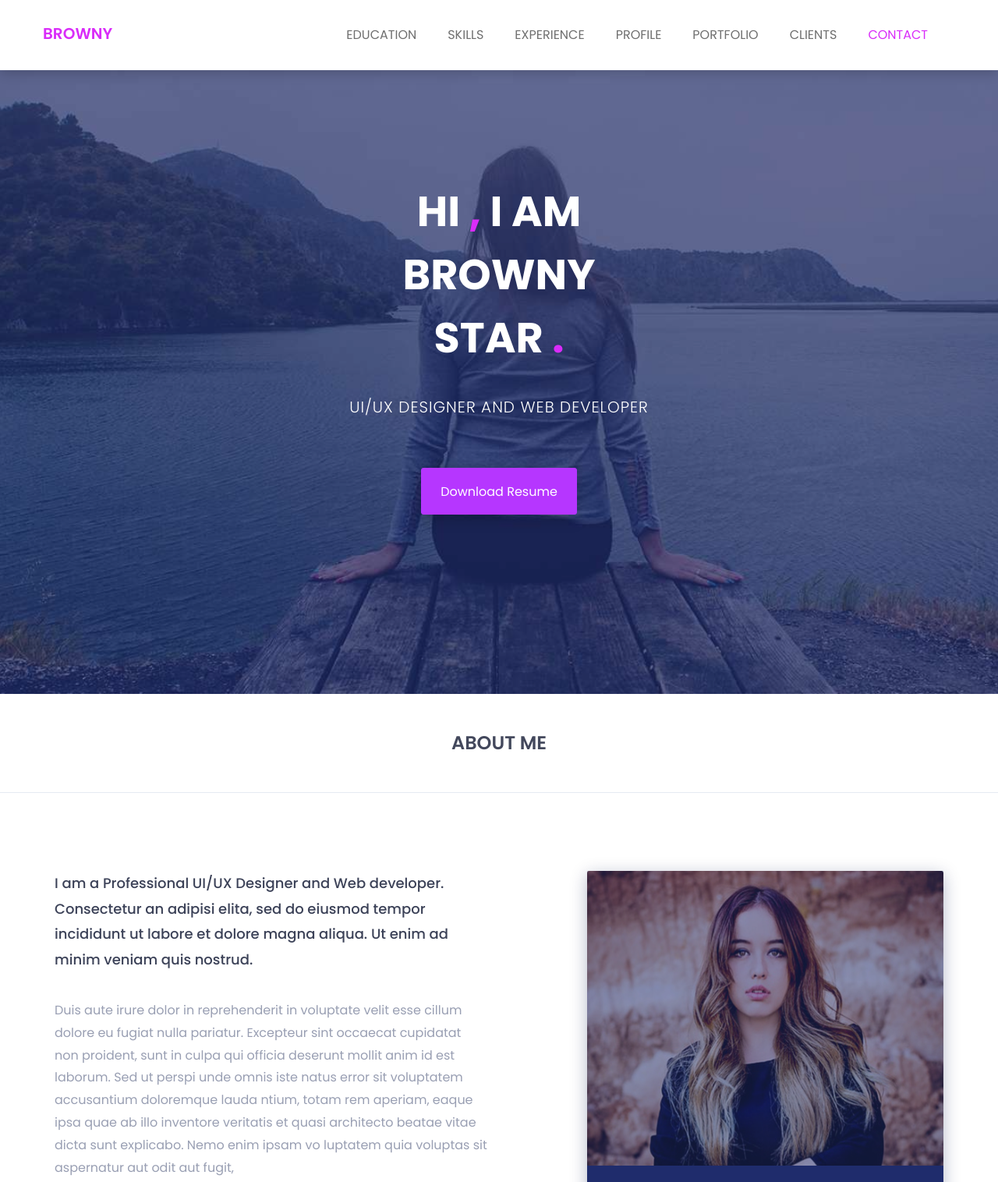
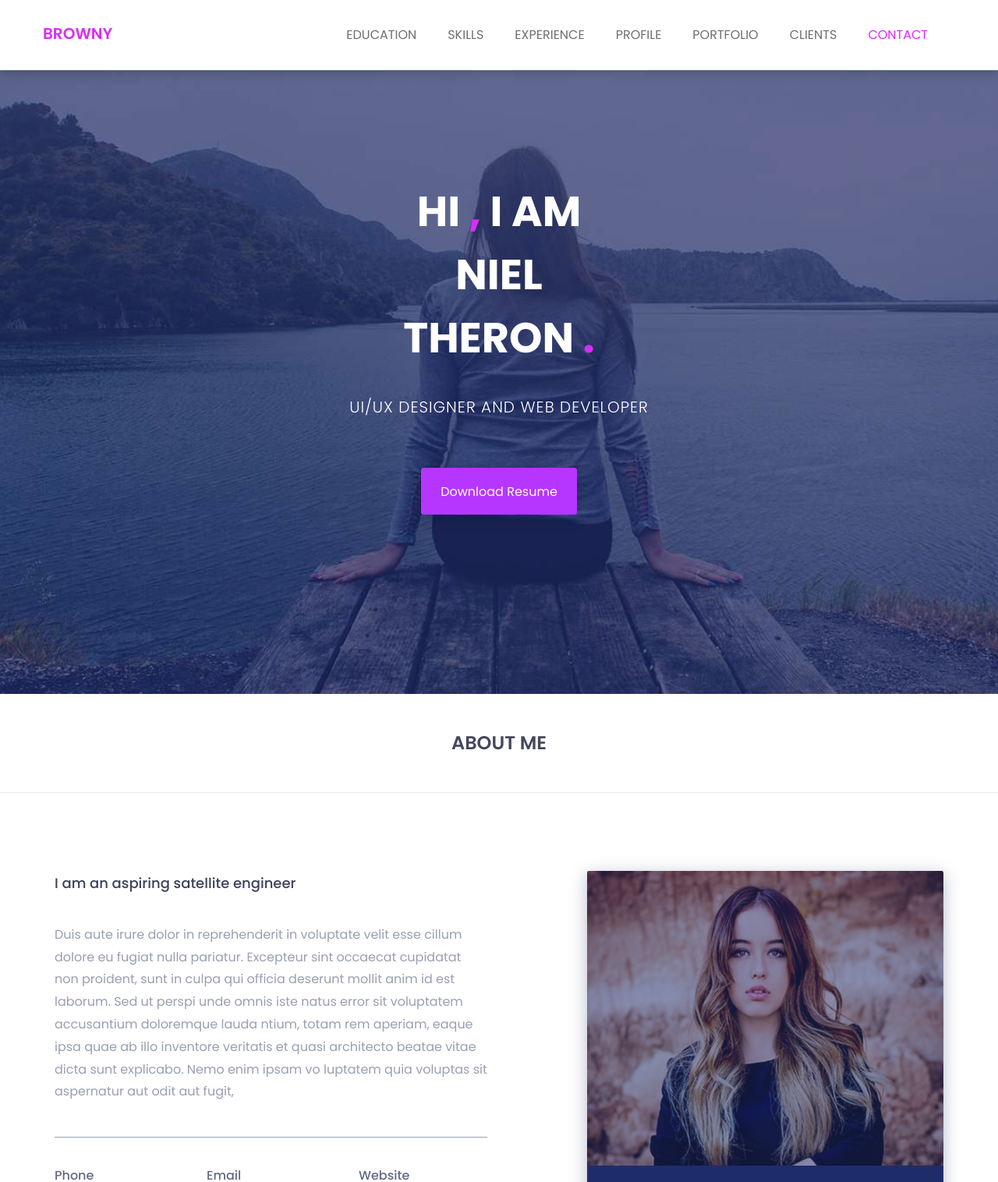
Before and after one commit to NielTheron/portfolio-site, a plain HTML site: page index.html in a window 1280 px wide. Shown: the top 1516 px of the page at 78% size. Drawn offline with nearby package versions, Linux system fonts and the light colour scheme.

Commit message:
Added my name

```diff
--- a/index.html
+++ b/index.html
@@ -103,7 +103,7 @@
 				<div class="row">
 					<div class="col-md-12 text-center">
 						<div class="header-text">
-							<h2>hi <span>,</span> i am <br> browny <br> star <span>.</span>   </h2>
+							<h2>hi <span>,</span> i am <br> Niel <br> Theron <span>.</span>   </h2>
 							<p>ui/ux designer and web developer</p>
 							<a href="assets/download/browney.txt" download>download resume</a>
 						</div><!--/.header-text-->
@@ -125,7 +125,7 @@
 						<div class="col-sm-6">
 							<div class="single-about-txt">
 								<h3>
-									I am a Professional UI/UX Designer and Web developer. Consectetur an adipisi elita, sed do eiusmod tempor incididunt ut labore et dolore magna aliqua. Ut enim ad minim veniam quis nostrud.
+									I am an aspiring satellite engineer
 								</h3>
 								<p>
 									Duis aute irure dolor in reprehenderit in voluptate velit esse cillum dolore eu fugiat nulla pariatur. Excepteur sint occaecat cupidatat non proident, sunt in culpa qui officia deserunt mollit anim id est laborum. Sed ut perspi unde omnis iste natus error sit voluptatem accusantium doloremque lauda ntium, totam rem aperiam, eaque ipsa quae ab illo inventore veritatis et quasi architecto beatae vitae dicta sunt explicabo. Nemo enim ipsam vo luptatem quia voluptas sit aspernatur aut odit aut fugit,
```
